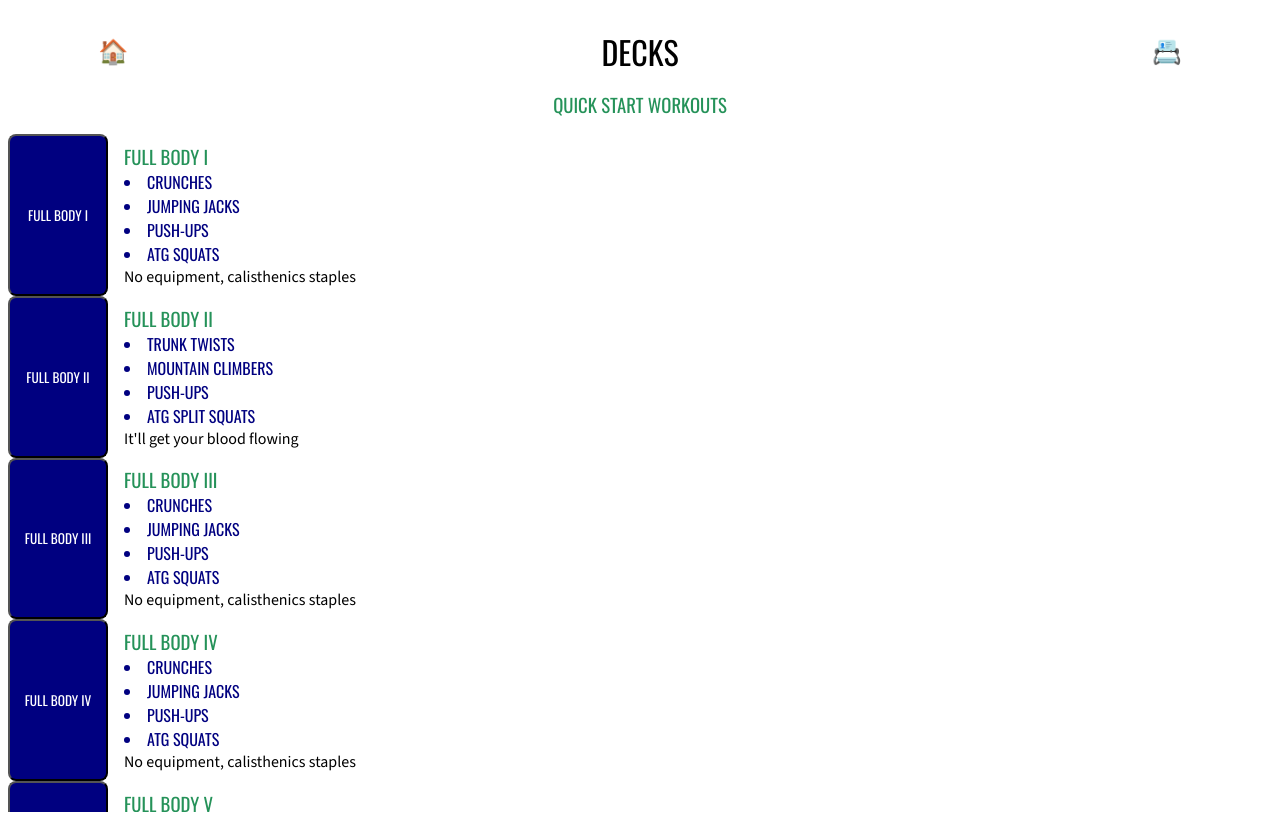
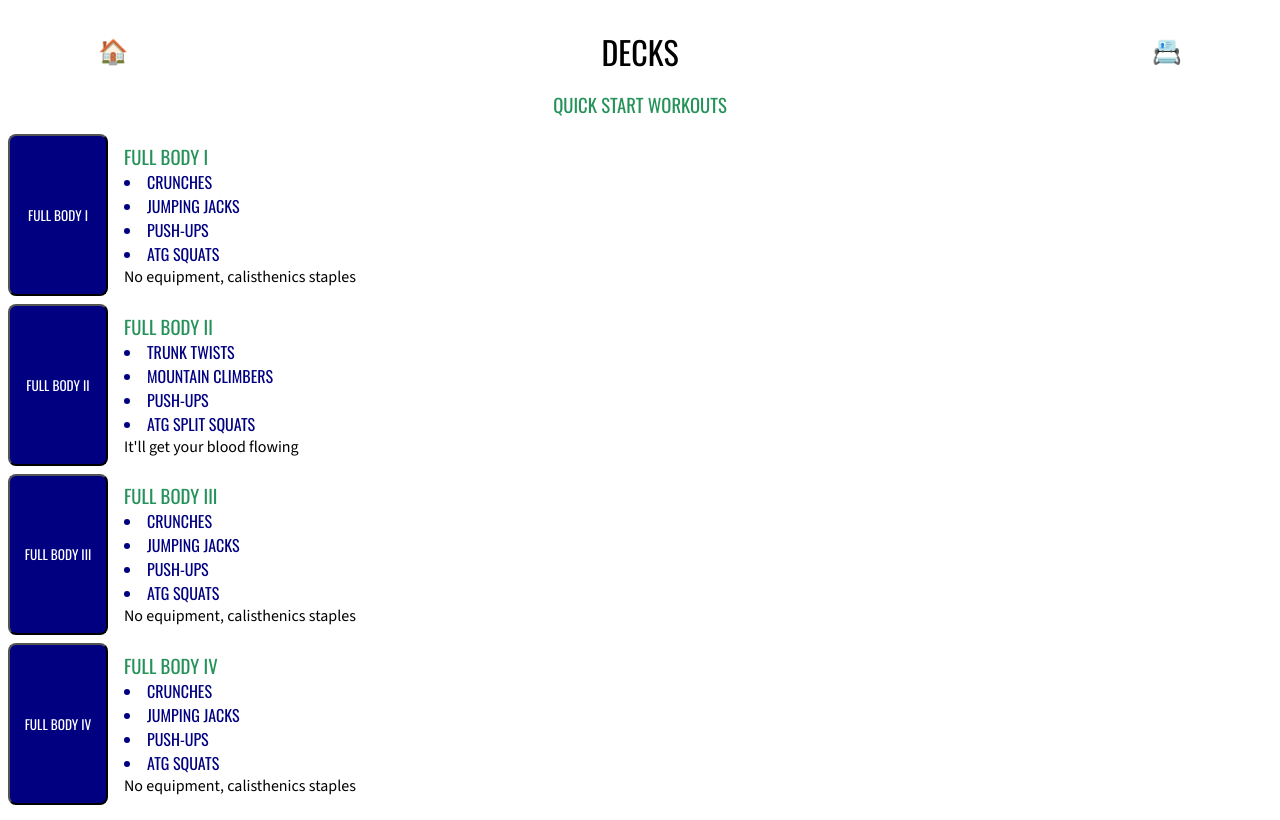
Before and after one commit to GMSoudersJr/card-workout, a SvelteKit app: page /decks in a window 1280 px wide. Shown: the part 780-1600 px from the top of the page. Built offline with nearby package versions, Linux system fonts and the light colour scheme; a web font is replaced by a local one.

Commit message:
Add space between decks

```diff
--- a/src/routes/decks/+page.svelte
+++ b/src/routes/decks/+page.svelte
@@ -10,7 +10,7 @@
 	<h3 class="subheading oswald-header">
 		QUICK START WORKOUTS
 	</h3>
-	<ul id="decks-list">
+	<ul class="decks-list" id="decks-list">
 	{#each workouts as workout (workout.name)}
 		<li class="decks-listitem">
 			<DeckWidget
@@ -25,6 +25,7 @@
 
 <style>
 	.page-container {
+		height: 100%;
 		display: grid;
 		grid-template-columns: 1fr;
 		grid-template-rows: min-content auto;
@@ -39,4 +40,13 @@
 		text-align: center;
 		color: #259259;
 	}
+	.decks-list {
+		display: grid;
+		grid-template-columns: 1fr;
+		grid-template-rows: repeat(auto-fill, min-content);
+		row-gap: 0.5rem;
+	}
+	.decks-list > li {
+		list-style: none;
+	}
 </style>
```
